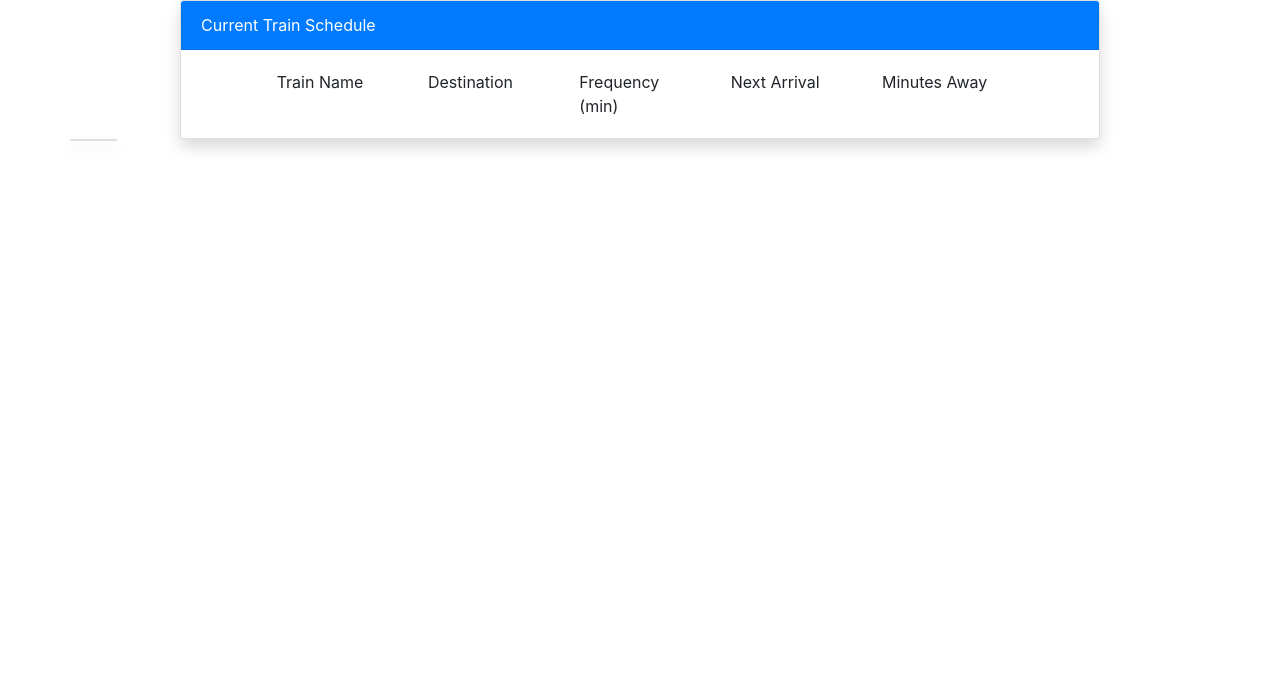
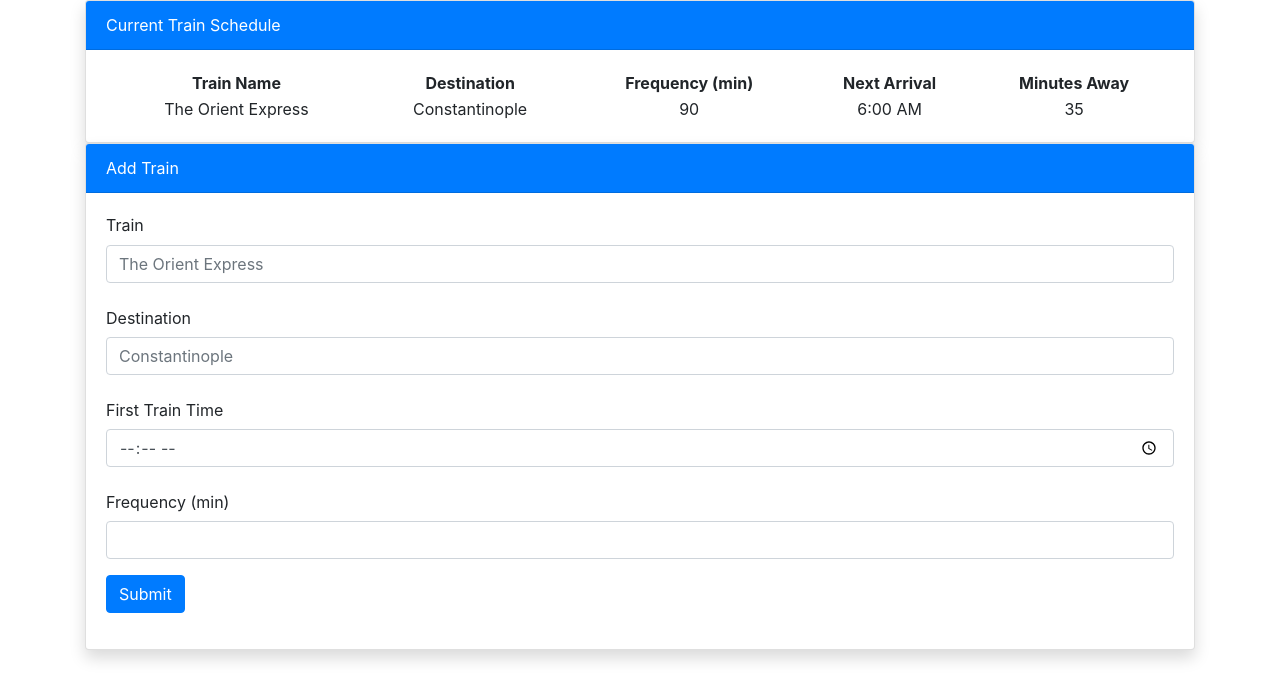
Before and after one commit to EricJobin/Train-Schedule, a plain HTML site: page index.html in a window 1280 px wide. Drawn offline with nearby package versions, Linux system fonts and the light colour scheme.

Commit message:
Added tables to front end, begining work on backend

```diff
--- a/assets/css/style.css
+++ b/assets/css/style.css
@@ -4,3 +4,10 @@
     color: #fff;
     background-color: #007bff;
 }
+table{
+    width: 100%;
+    text-align: center;
+}
+/* .fucky{
+    border: black 1px solid;
+} */
--- a/assets/javascript/javascript.js
+++ b/assets/javascript/javascript.js
@@ -1 +1,3 @@
 // Train Schedule
+
+//#addTrainButton
--- a/index.html
+++ b/index.html
@@ -22,15 +22,16 @@
     <div class="container">
 
         <div class="row"> <!--row 1-->
-            <div class="col-1"></div>
-            <div class="col-10 ">
+            <!-- <div class="col-1"></div> -->
+            <div class="col-12 ">
                 <div class="card shadow">
                     <div class="card-header">
                         Current Train Schedule
                     </div>
+
                     <div class="card-body">
 
-                        <div class="row">
+                        <!-- <div class="row"> will likely remove this, better to use table
                             <div class="col-1"></div>
                             <div class="col-2">Train Name</div>
                             <div class="col-2">Destination</div>
@@ -48,51 +49,87 @@
                             <div class="col-2 nextArrival"></div>
                             <div class="col-2 minutesAway"></div>
                             <div class="col-1"></div>
+                        </div>  -->
+
+                        <div class="row">
+                            <div class="col-12">
+                                <table>
+                                    <tr>
+                                        <th>Train Name</th>
+                                        <th>Destination</th>
+                                        <th>Frequency (min)</th>
+                                        <th>Next Arrival</th>
+                                        <th>Minutes Away</th>
+                                    </tr>
+
+                                    <tr> <!-- Sample Data Row for testing, remove once deployed -->
+                                        <td>The Orient Express</td>
+                                        <td>Constantinople</td>
+                                        <td>90</td>
+                                        <td>6:00 AM</td>
+                                        <td>35</td>
+                                    </tr>
+
+
+
+                                </table>
+                            </div>
                         </div>
+                    </div>
 
-                    </div>
                 </div>
             </div>
-            <div class="col-1"></div>
+            <!-- <div class="col-1"></div> -->
         </div> <!--row close-->
 
 
 
 
 
-    <div class="row"> <!--Add Train-->
+
         <div class="row"> <!--row 1-->
-            <div class="col-1"></div>
-            <div class="col-10">
+            <!-- <div class="col-1"></div> -->
+            <div class="col-12">
 
                 <div class="card shadow ">
-                    <!-- <div class="card-header">
+                     <div class="card-header">
                         Add Train
                     </div>
                     <div class="card-body">
 
                         <form>
-                            <div class="form-group row">
-                                <label for="inputEmail3" class="col-form-label">Email</label>
-
-                                <div class="">
-                                    <input type="email" class="form-control" id="inputEmail3" placeholder="Email">
+                            <div class="form-group">
+                                <div class="form-group">
+                                    <label for="inputTrainName">Train</label>
+                                    <input type="text" class="form-control" id="inputTrainName" placeholder="The Orient Express">
+                                </div>
+                                <div class="form-group">
+                                    <label for="inputDestination" class="col-form-label">Destination</label>
+                                    <input type="text" class="form-control" id="inputDestination" placeholder="Constantinople">
+                                </div>
+                                <div class="form-group">
+                                    <label for="inputFirstTrainTime" class="col-form-label">First Train Time</label>
+                                    <input type="time" class="form-control" id="inputFirstTrainTime">
+                                </div>
+                                <div class="form-group">
+                                    <label for="inputFrequency" class="col-form-label">Frequency (min)</label>
+                                    <input type="number" class="form-control" id="inputFrequency">
                                 </div>
                             </div>
-                            <div class="form-group row">
+                            <div class="form-group">
                                 <div class="">
-                                    <button type="submit" class="btn btn-primary">Sign in</button>
+                                    <button type="submit" class="btn btn-primary" id="addTrainButton">Submit</button>
                                 </div>
                             </div>
                         </form>
 
-                    </div> -->
+                    </div>
                 </div>
 
             </div>
-            <div class="col-1"></div>
+            <!-- <div class="col-1"></div> -->
         </div> <!--row close-->
-    </div>
+
 
 
 
```
